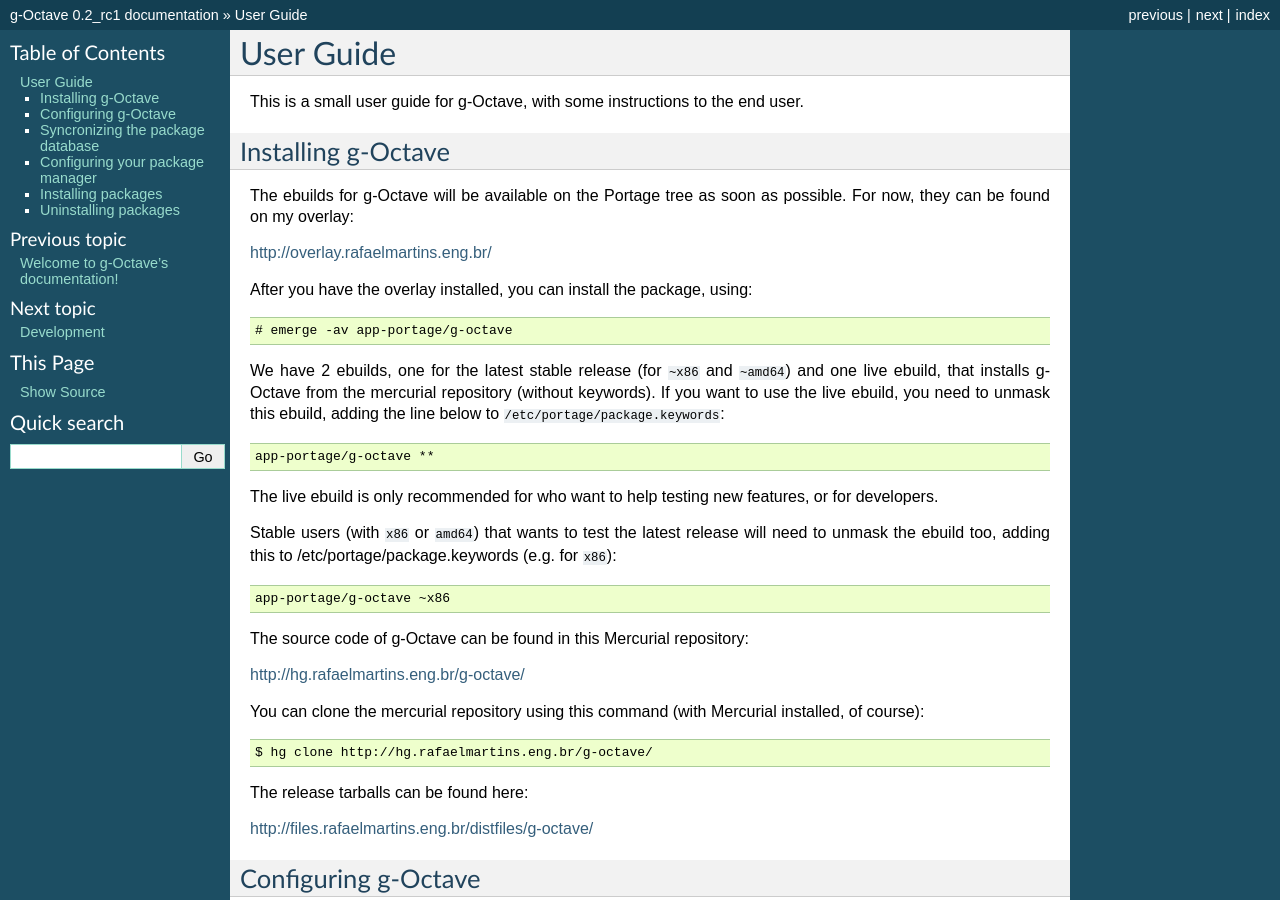
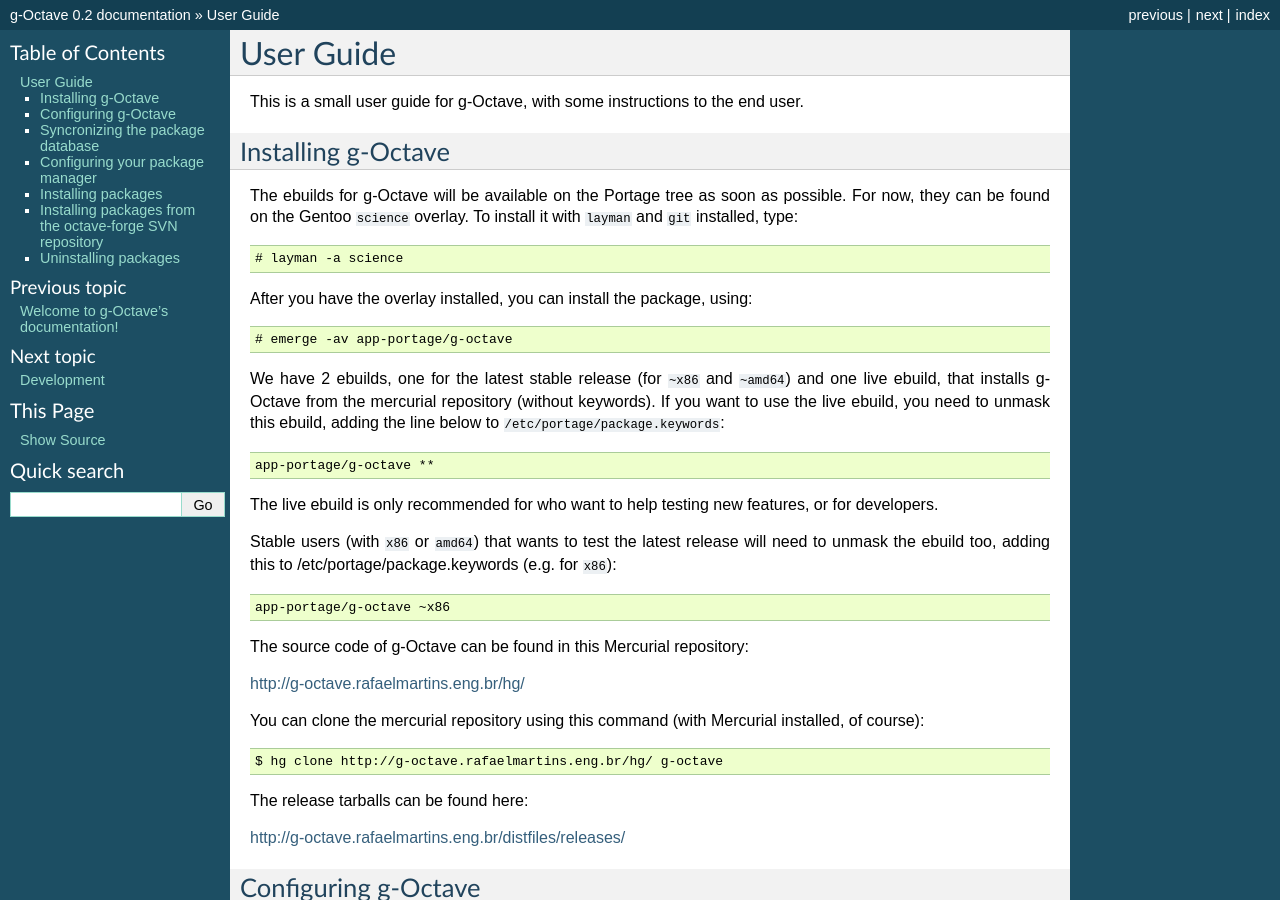
Before and after one commit to rafaelmartins/g-octave, a Sphinx documentation site: the page built from docs/userguide.rst, in a window 1280 px wide and 900 px high. Built offline with Sphinx 7.4.7, drawn with Linux system fonts in a browser that asks for light colours; some of the changed text lies outside the part shown.

Commit message:
a bunch of documentation changes and fixes to the release

```diff
--- a/docs/conf.py
+++ b/docs/conf.py
@@ -47,7 +47,7 @@
 # The short X.Y version.
 version = '0.2'
 # The full version, including alpha/beta/rc tags.
-release = '0.2_rc1'
+release = '0.2'
 
 # The language for content autogenerated by Sphinx. Refer to documentation
 # for a list of supported languages.
--- a/docs/index.rst
+++ b/docs/index.rst
@@ -7,7 +7,7 @@
 ====================================
 
 :Author: Rafael Goncalves Martins
-:Source code: http://hg.rafaelmartins.eng.br/g-octave/
+:Source code: http://g-octave.rafaelmartins.eng.br/hg/
 :Bug tracker: http://g-octave.rafaelmartins.eng.br/
 :Version: |release|
 
--- a/docs/userguide.rst
+++ b/docs/userguide.rst
@@ -9,9 +9,11 @@
 -------------------
 
 The ebuilds for g-Octave will be available on the Portage tree as soon
-as possible. For now, they can be found on my overlay:
+as possible. For now, they can be found on the Gentoo ``science`` overlay.
+To install it with ``layman`` and ``git`` installed, type::
 
-http://overlay.rafaelmartins.eng.br/
+    # layman -a science
+
 
 After you have the overlay installed, you can install the package, using: ::
 
@@ -35,16 +37,16 @@
 
 The source code of g-Octave can be found in this Mercurial repository:
 
-http://hg.rafaelmartins.eng.br/g-octave/
+http://g-octave.rafaelmartins.eng.br/hg/
 
 You can clone the mercurial repository using this command (with Mercurial
 installed, of course)::
 
-    $ hg clone http://hg.rafaelmartins.eng.br/g-octave/
+    $ hg clone http://g-octave.rafaelmartins.eng.br/hg/ g-octave
 
 The release tarballs can be found here:
 
-http://files.rafaelmartins.eng.br/distfiles/g-octave/
+http://g-octave.rafaelmartins.eng.br/distfiles/releases/
 
 
 Configuring g-Octave
@@ -106,8 +108,8 @@
 
     # g-octave control-1.0.11
 
-g-octave command tool supports some options for the installation of
-packages:
+``g-octave`` command-line tool supports some options for the installation
+of packages:
 
 ``-a`` or ``--ask``
     Ask before install the package
@@ -123,6 +125,25 @@
     # g-octave -i packagename
 
 
+Installing packages from the octave-forge SVN repository
+--------------------------------------------------------
+
+If you want to test some new feature, or to use the new version of the
+packages ever, you'll like to install your packages directly from the
+SVN repository.
+
+To install a package from SVN, type::
+
+    # g-octave packagename-9999
+
+All the common g-octave options for install packages are allowed, and
+the special version ``9999`` says to g-octave that you want to use the
+SVN version.
+
+In order to be able to install packages from svn you need to install
+g-octave with the USE flag ``svn`` enabled.
+
+
 Uninstalling packages
 ---------------------
 
--- a/g-octave.1.rst
+++ b/g-octave.1.rst
@@ -48,13 +48,14 @@
 --force-all         forces the recreation of the overlay and of the ebuilds
 --no-colors         don't use colors on the CLI
 --sync              search for updates of the package database, patches and auxiliary files
+--config            return a value from the configuration file (/etc/g-octave.cfg)
 
 
 SEE ALSO
 ========
 
 * http://g-octave.rafaelmartins.eng.br/
-* http://rafaelmartins.eng.br/en-us/projects/g-octave/
+* http://g-octave.rafaelmartins.eng.br/hg
 
 
 BUGS
```
Also changed, not shown: README.rst (+15 -6 lines), docs/development.rst (+27 -3 lines), 4 other files.
